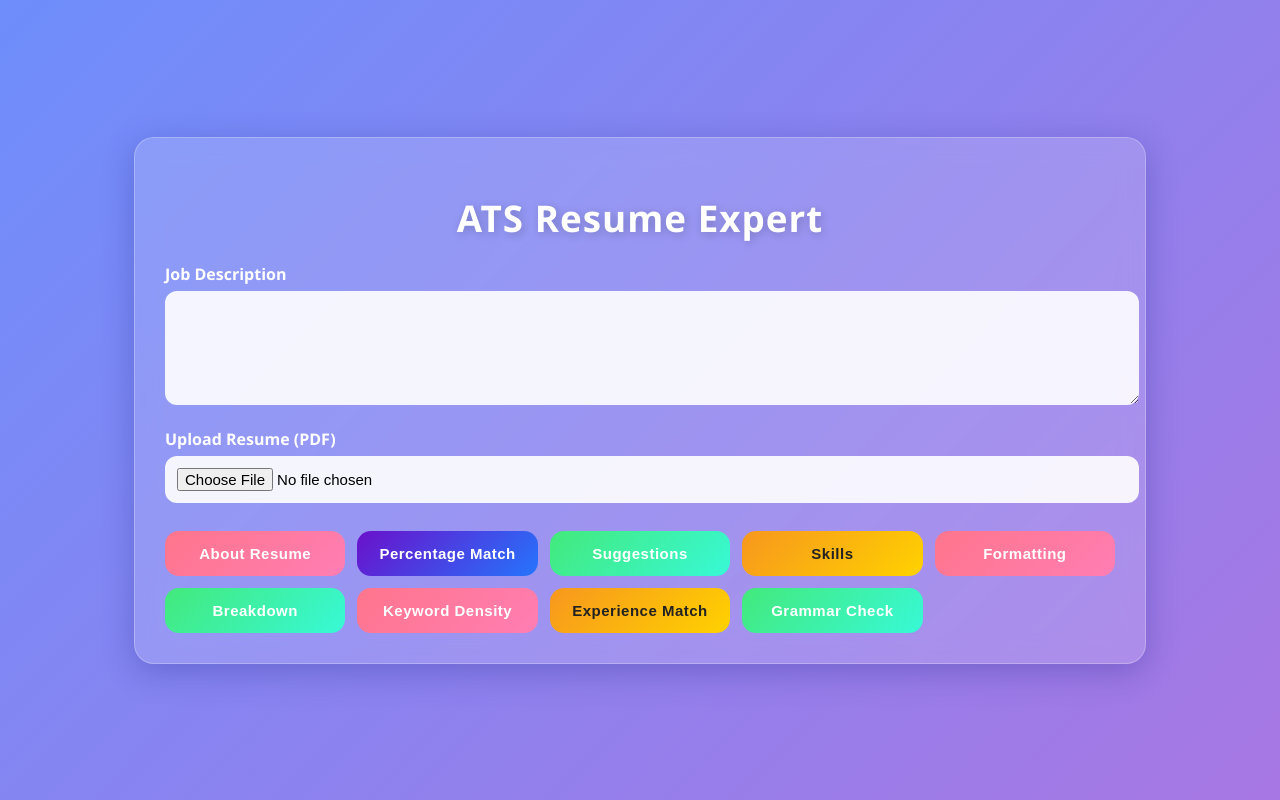
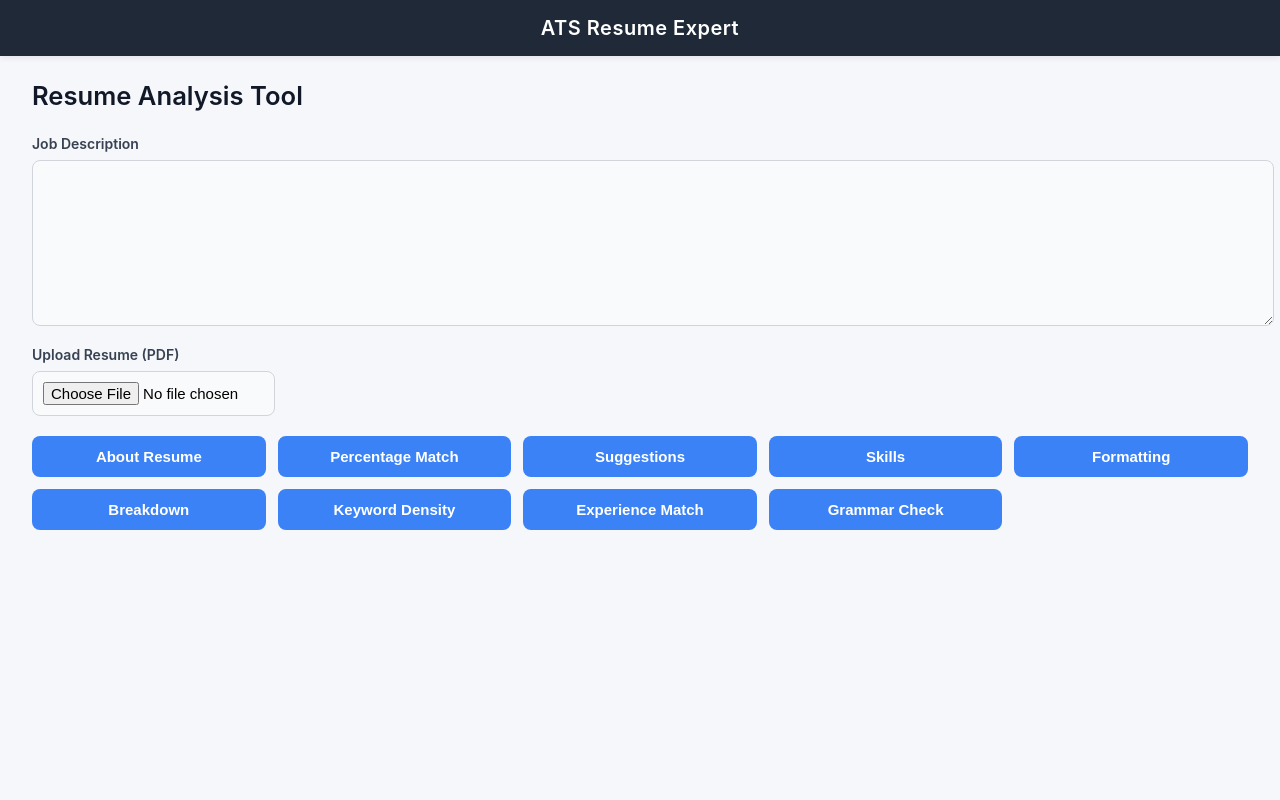
Before and after one commit to AaronSam-30052003/Genai-Honor, a FastAPI app: page / in a window 1280 px wide. Run offline with FastAPI, Linux system fonts and the light colour scheme.

Commit message:
Update index.html

```diff
--- a/templates/index.html
+++ b/templates/index.html
@@ -5,140 +5,169 @@
   <title>ATS Resume Expert</title>
   <style>
     body {
-      font-family: "Poppins", "Segoe UI", sans-serif;
-      background: linear-gradient(135deg, #6e8efb, #a777e3);
+      font-family: "Inter", "Segoe UI", sans-serif;
+      background: #f5f7fa;
       margin: 0;
       padding: 0;
+      min-height: 100vh;
+      width: 100vw;
       display: flex;
-      align-items: center;
-      justify-content: center;
-      min-height: 100vh;
+      flex-direction: column;
     }
 
-    .container {
-      width: 95%;
-      max-width: 950px;
-      background: rgba(255, 255, 255, 0.15);
-      padding: 30px;
-      border-radius: 20px;
-      box-shadow: 0 8px 32px rgba(31, 38, 135, 0.3);
-      backdrop-filter: blur(12px);
-      -webkit-backdrop-filter: blur(12px);
-      border: 1px solid rgba(255, 255, 255, 0.25);
-      animation: fadeIn 1s ease-in-out;
+    header {
+      background: #1f2937;
+      color: #fff;
+      padding: 16px 24px;
+      font-size: 20px;
+      text-align: center;
+      font-weight: 600;
+      letter-spacing: 0.5px;
+      box-shadow: 0 2px 6px rgba(0,0,0,0.08);
+    }
+
+    main {
+      flex: 1;
+      display: flex;
+      flex-direction: column;
+      padding: 24px 32px;
     }
 
     h1 {
-      text-align: center;
-      font-size: 2.3rem;
-      color: #fff;
-      text-shadow: 2px 2px 10px rgba(0,0,0,0.2);
-      margin-bottom: 20px;
-      letter-spacing: 1px;
+      font-size: 1.6rem;
+      font-weight: 600;
+      color: #111827;
+      margin: 0 0 24px;
+    }
+
+    form {
+      display: flex;
+      flex-direction: column;
+      gap: 20px;
+    }
+
+    .field {
+      display: flex;
+      flex-direction: column;
+      gap: 8px;
+      width: 20%;
     }
 
     label {
       font-weight: 600;
-      color: #fff;
-      display: block;
-      margin-bottom: 6px;
+      color: #374151;
+      font-size: 14px;
     }
 
-    textarea, input[type="file"] {
-      width: 100%;
+    textarea {
+      width: 500%;
+      min-height: 140px;
+      max-height: 180px;
       padding: 12px;
-      margin-bottom: 18px;
-      border: none;
-      border-radius: 12px;
-      background: rgba(255, 255, 255, 0.9);
+      border: 1px solid #d1d5db;
+      border-radius: 8px;
+      background: #f9fafb;
       font-size: 15px;
       outline: none;
-      transition: 0.3s;
+      resize: vertical;
+      transition: 0.25s;
+    }
+
+    input[type="file"] {
+      padding: 10px;
+      border: 1px solid #d1d5db;
+      border-radius: 8px;
+      background: #f9fafb;
+      font-size: 15px;
+      outline: none;
+      cursor: pointer;
     }
 
     textarea:focus, input[type="file"]:focus {
-      box-shadow: 0 0 10px rgba(255, 255, 255, 0.6);
-      transform: scale(1.02);
+      border-color: #3b82f6;
+      background: #fff;
+      box-shadow: 0 0 0 2px rgba(59,130,246,0.15);
     }
+
     .actions {
       display: grid;
-      grid-template-columns: repeat(auto-fit, minmax(150px, 1fr));
+      grid-template-columns: repeat(5, 1fr); /* 5 per row */
       gap: 12px;
-      margin-top: 10px;
     }
 
     button {
-      padding: 14px;
+      padding: 12px;
       border: none;
-      border-radius: 14px;
+      border-radius: 8px;
       font-size: 15px;
       font-weight: 600;
       cursor: pointer;
-      background: linear-gradient(135deg, #ff758c, #ff7eb3);
-      color: white;
+      background: #3b82f6;
+      color: #fff;
       transition: 0.3s;
-      letter-spacing: 0.5px;
+      text-align: center;
+      white-space: nowrap;
+      width: 100%;
     }
 
     button:hover {
-      transform: translateY(-3px) scale(1.03);
-      box-shadow: 0px 6px 18px rgba(0,0,0,0.2);
+      background: #2563eb;
+      transform: translateY(-2px);
+      box-shadow: 0 4px 10px rgba(0,0,0,0.1);
     }
 
-    button:nth-child(2n) {
-      background: linear-gradient(135deg, #6a11cb, #2575fc);
-    }
-    button:nth-child(3n) {
-      background: linear-gradient(135deg, #43e97b, #38f9d7);
-    }
-    button:nth-child(4n) {
-      background: linear-gradient(135deg, #f7971e, #ffd200);
-      color: #222;
-    }
     .result {
-      margin-top: 30px;
-      padding: 20px;
-      border-radius: 15px;
-      background: rgba(255, 255, 255, 0.8);
-      color: #222;
-      box-shadow: 0 6px 15px rgba(0,0,0,0.15);
-      animation: slideUp 0.8s ease;
+      margin-top: 24px;
+      padding: 16px;
+      border-radius: 8px;
+      background: #f9fafb;
+      color: #111827;
+      border: 1px solid #e5e7eb;
     }
 
     .result h3 {
       margin: 0 0 10px;
-      color: #333;
+      color: #1f2937;
+      font-size: 16px;
+      font-weight: 600;
     }
 
     pre {
       white-space: pre-wrap;
       font-family: "Fira Code", monospace;
-      font-size: 15px;
+      font-size: 14px;
       line-height: 1.6;
-      color: #444;
-    }
-    @keyframes fadeIn {
-      from { opacity: 0; transform: scale(0.95); }
-      to { opacity: 1; transform: scale(1); }
+      color: #374151;
     }
 
-    @keyframes slideUp {
-      from { transform: translateY(20px); opacity: 0; }
-      to { transform: translateY(0); opacity: 1; }
+    footer {
+      background: #f3f4f6;
+      padding: 12px 20px;
+      font-size: 13px;
+      color: #6b7280;
+      text-align: center;
+      border-top: 1px solid #e5e7eb;
     }
-    @media (max-width: 600px) {
-      h1 { font-size: 1.8rem; }
-      button { font-size: 14px; padding: 12px; }
+
+    @media (max-width: 800px) {
+      .actions {
+        grid-template-columns: repeat(2, 1fr);
+      }
+      h1 { font-size: 1.4rem; }
+      button { font-size: 14px; padding: 10px; }
+      textarea { min-height: 100px; }
     }
   </style>
 </head>
 <body>
-  <div class="container">
-    <h1>ATS Resume Expert</h1>
+  <header>ATS Resume Expert</header>
+
+  <main>
+    <h1>Resume Analysis Tool</h1>
     <form method="post" action="/process" enctype="multipart/form-data">
       <div class="field">
         <label>Job Description</label>
-        <textarea name="job_desc" rows="5" required>{{ job_desc }}</textarea>
+        <textarea name="job_desc" required>{{ job_desc }}</textarea>
       </div>
 
       <div class="field">
@@ -157,14 +186,23 @@
         <button type="submit" name="action" value="experience">Experience Match</button>
         <button type="submit" name="action" value="grammar">Grammar Check</button>
       </div>
+
+      {% if result %}
+      <div class="result" id="result">
+        <h3>Analysis Result</h3>
+        <pre>{{ result }}</pre>
+      </div>
+      {% endif %}
     </form>
+  </main>
 
-    {% if result %}
-    <div class="result">
-      <h3>Analysis Result</h3>
-      <pre>{{ result }}</pre>
-    </div>
-    {% endif %}
-  </div>
+  <script>
+    window.addEventListener("DOMContentLoaded", function() {
+      const resultBox = document.getElementById("result");
+      if (resultBox) {
+        resultBox.scrollIntoView({ behavior: "smooth", block: "start" });
+      }
+    });
+  </script>
 </body>
 </html>
```
